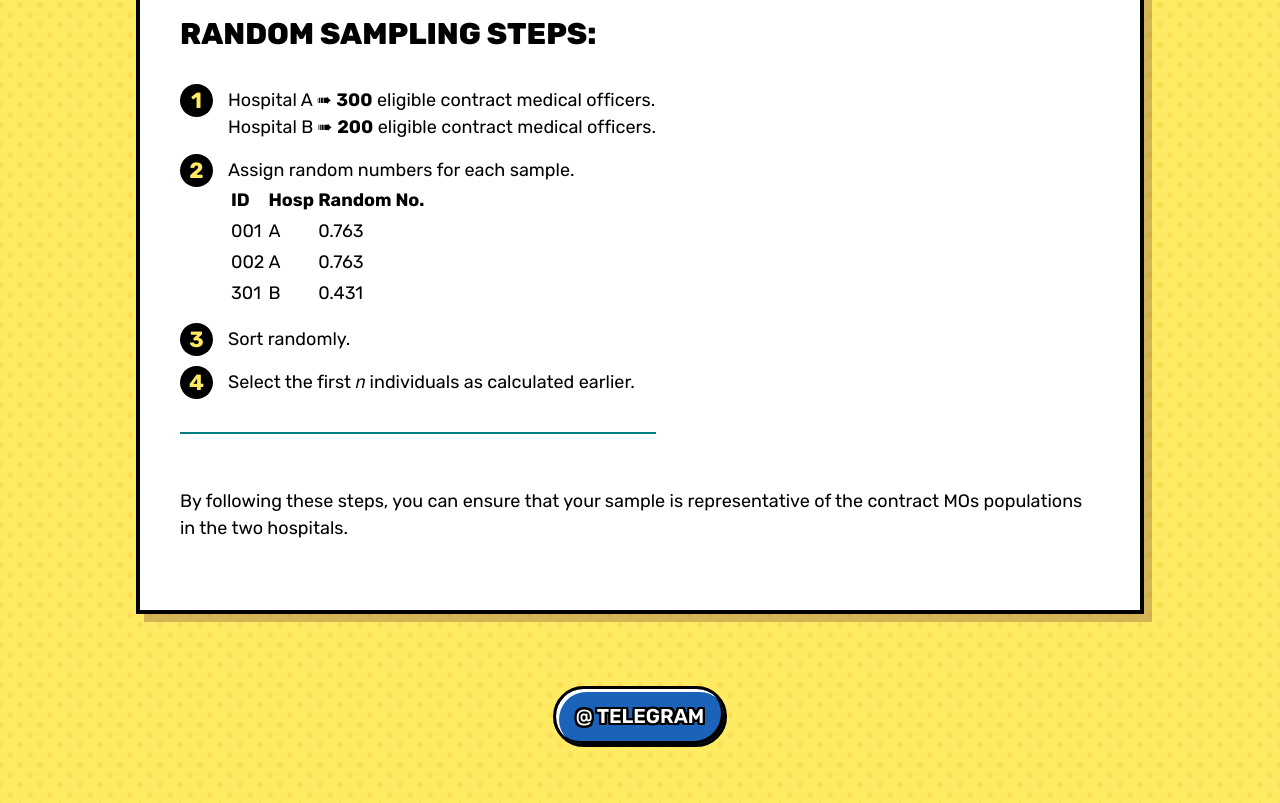
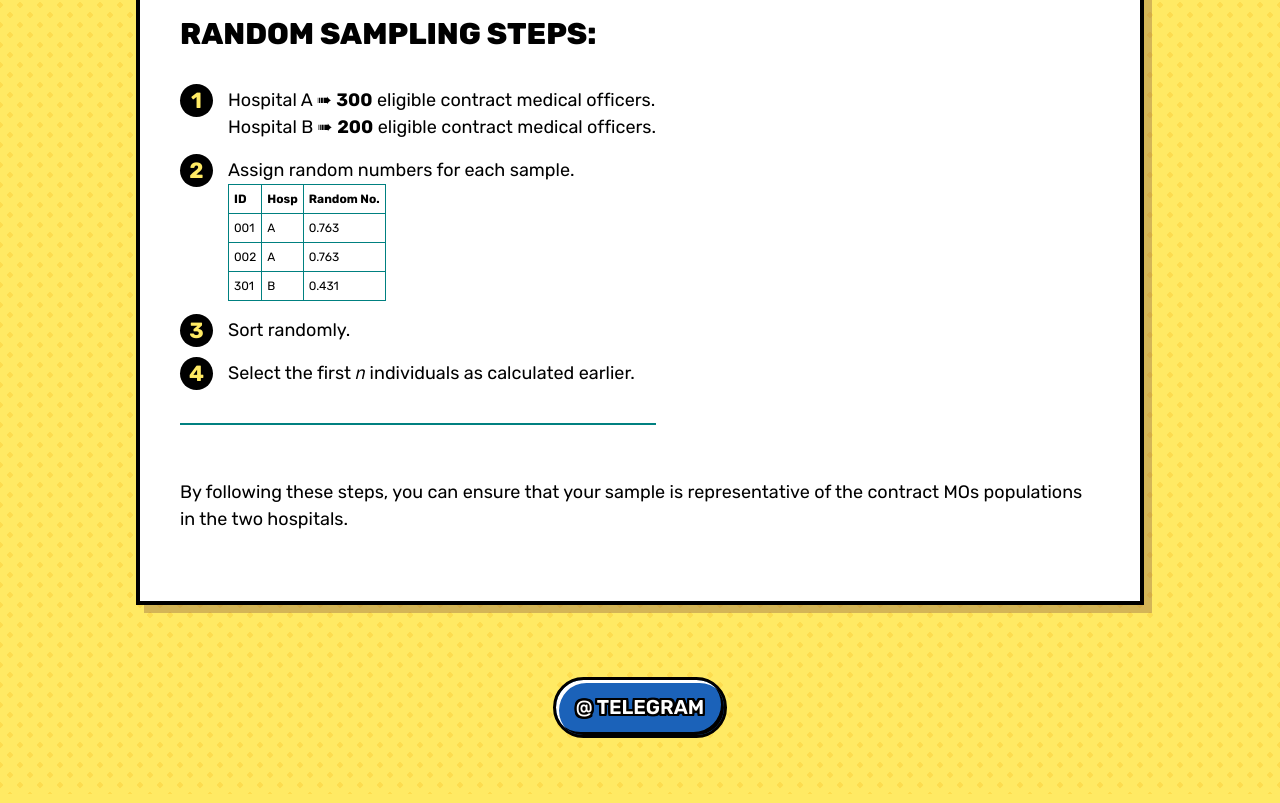
Before and after one commit to bazliamin90/123, a plain HTML site: page 001.html in a window 1280 px wide. Shown: the part 1855-2658 px from the top of the page. Drawn offline with Linux system fonts and the light colour scheme.

Commit message:
Update styles.css

```diff
--- a/styles.css
+++ b/styles.css
@@ -59,3 +59,10 @@ input[type="range"]::-moz-range-thumb {
 .duration{
 	font-size: 14px;
 }
+
+table, th, td {
+			border: 1px solid teal;
+			border-collapse: collapse;
+			font-size: 12px;
+			padding: 5px;
+			}
```
